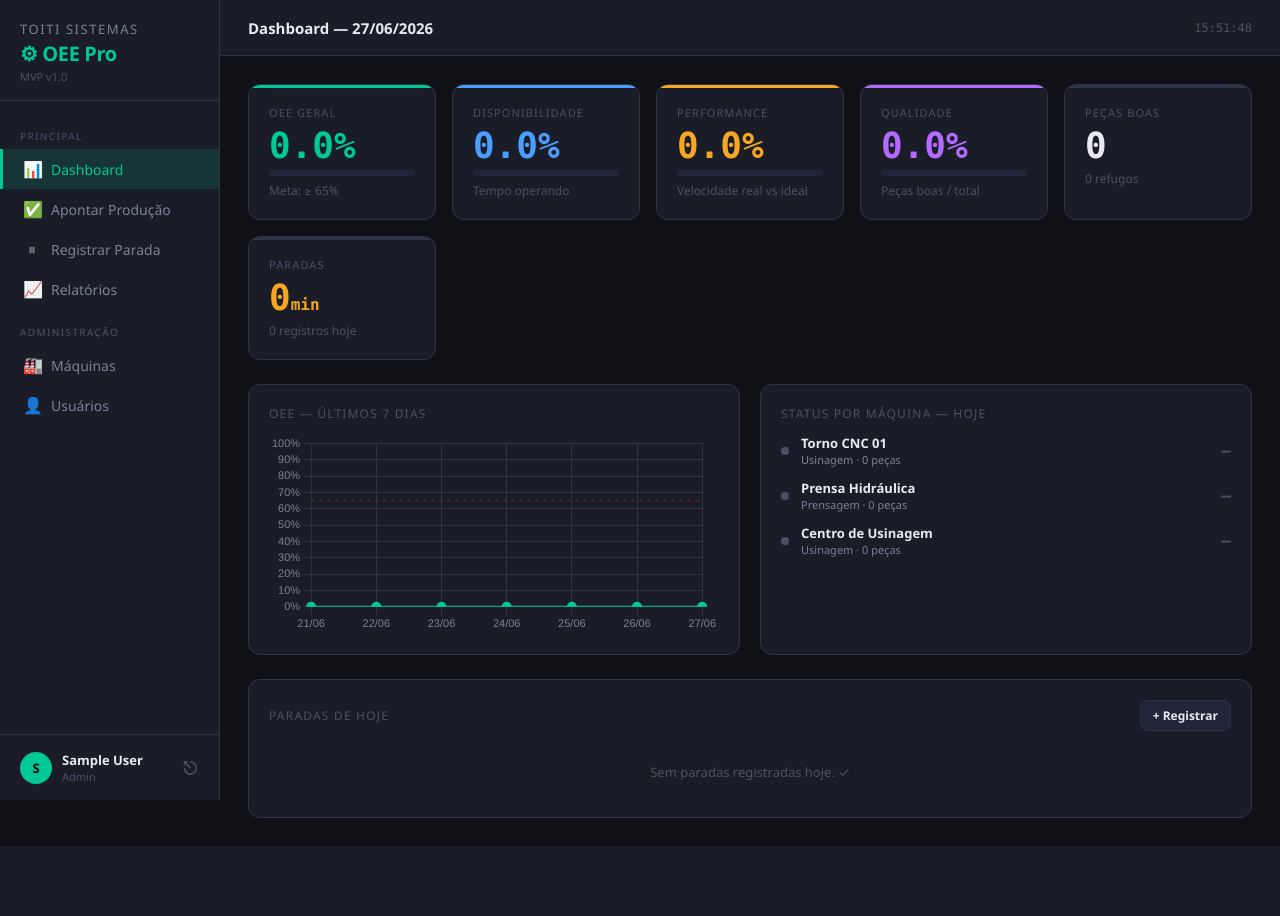
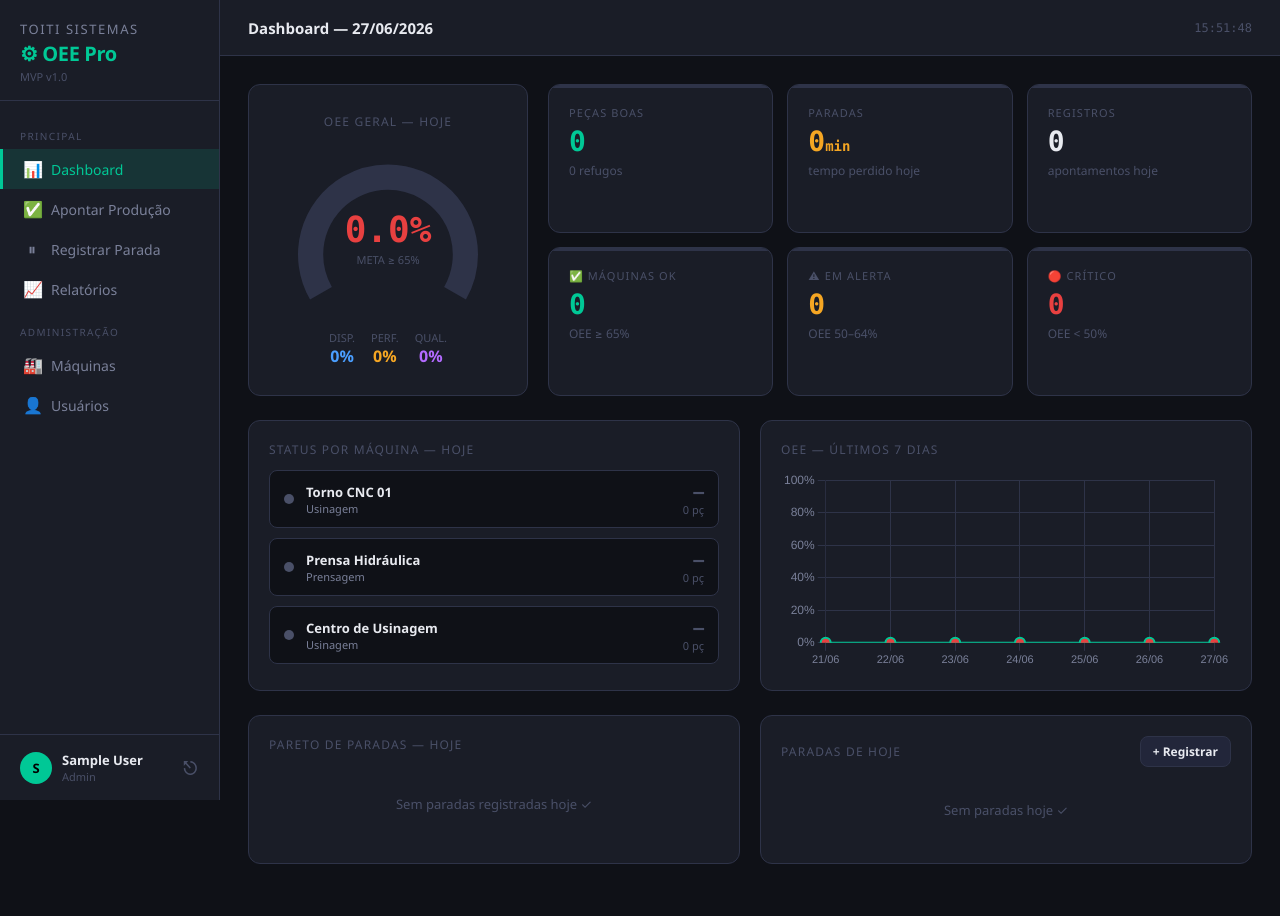
Before and after one commit to toitipadilha/oee-sistema, a Flask app: page /dashboard in a window 1280 px wide. Before the commit the page ends 846 px from the top, so only its background shows below. Run offline with Flask 3, Linux system fonts and the light colour scheme; the visitor is signed in with stand-in values (Sample User, id 1).

Commit message:
Add files via upload

```diff
--- a/templates/dashboard.html
+++ b/templates/dashboard.html
@@ -8,66 +8,101 @@
 
 {% block content %}
 
-<!-- STATS PRINCIPAIS -->
-<div class="stats-grid">
-    <div class="stat-card oee">
-        <div class="stat-label">OEE Geral</div>
-        <div class="stat-value oee-color">{{ '%.1f'|format(stats.oee) }}%</div>
-        <div class="progress-bar"><div class="progress-fill {{ 'fill-good' if stats.oee >= 65 else ('fill-warn' if stats.oee >= 50 else 'fill-bad') }}" style="width:{{ [stats.oee,100]|min }}%"></div></div>
-        <div class="stat-sub">Meta: ≥ 65%</div>
+<!-- GAUGE + STATS -->
+<div style="display:grid;grid-template-columns:280px 1fr;gap:20px;margin-bottom:24px">
+
+  <!-- GAUGE OEE -->
+  <div class="card" style="display:flex;flex-direction:column;align-items:center;justify-content:center;padding:28px 20px">
+    <div class="card-title" style="text-align:center">OEE GERAL — HOJE</div>
+    <div style="position:relative;width:180px;height:180px">
+      <canvas id="gaugeOEE" width="180" height="180"></canvas>
+      <div style="position:absolute;top:50%;left:50%;transform:translate(-50%,-40%);text-align:center">
+        <div style="font-size:36px;font-weight:700;font-family:var(--mono);color:{{ '#00c896' if stats.oee >= 65 else ('#f5a623' if stats.oee >= 50 else '#e84040') }}">{{ '%.1f'|format(stats.oee) }}%</div>
+        <div style="font-size:11px;color:#4a5068;margin-top:2px">META ≥ 65%</div>
       </div>
-    <div class="stat-card disp">
-        <div class="stat-label">Disponibilidade</div>
-        <div class="stat-value disp-color">{{ '%.1f'|format(stats.disponibilidade) }}%</div>
-        <div class="progress-bar"><div class="progress-fill fill-good" style="width:{{ [stats.disponibilidade,100]|min }}%"></div></div>
-        <div class="stat-sub">Tempo operando</div>
     </div>
-    <div class="stat-card perf">
-        <div class="stat-label">Performance</div>
-        <div class="stat-value perf-color">{{ '%.1f'|format(stats.performance) }}%</div>
-        <div class="progress-bar"><div class="progress-fill fill-warn" style="width:{{ [stats.performance,100]|min }}%"></div></div>
-        <div class="stat-sub">Velocidade real vs ideal</div>
+    <div style="display:flex;gap:16px;margin-top:8px">
+      <div style="text-align:center">
+        <div style="font-size:11px;color:#4a5068">DISP.</div>
+        <div style="font-size:16px;font-weight:700;color:#4a9eff">{{ '%.0f'|format(stats.disponibilidade) }}%</div>
       </div>
-    <div class="stat-card qual">
-        <div class="stat-label">Qualidade</div>
-        <div class="stat-value qual-color">{{ '%.1f'|format(stats.qualidade) }}%</div>
-        <div class="progress-bar"><div class="progress-fill" style="width:{{ [stats.qualidade,100]|min }}%; background:#b36aff"></div></div>
-        <div class="stat-sub">Peças boas / total</div>
+      <div style="text-align:center">
+        <div style="font-size:11px;color:#4a5068">PERF.</div>
+        <div style="font-size:16px;font-weight:700;color:#f5a623">{{ '%.0f'|format(stats.performance) }}%</div>
       </div>
+      <div style="text-align:center">
+        <div style="font-size:11px;color:#4a5068">QUAL.</div>
+        <div style="font-size:16px;font-weight:700;color:#b36aff">{{ '%.0f'|format(stats.qualidade) }}%</div>
+      </div>
+    </div>
+  </div>
+
+  <!-- CARDS SECUNDÁRIOS -->
+  <div style="display:grid;grid-template-columns:repeat(3,1fr);grid-template-rows:repeat(2,1fr);gap:14px">
     <div class="stat-card neutro">
       <div class="stat-label">Peças Boas</div>
-        <div class="stat-value" style="color:#e8eaf0">{{ stats.pecas_boas }}</div>
+      <div class="stat-value" style="color:#00c896;font-size:28px">{{ stats.pecas_boas }}</div>
       <div class="stat-sub">{{ stats.pecas_refugo }} refugos</div>
     </div>
     <div class="stat-card neutro">
       <div class="stat-label">Paradas</div>
-        <div class="stat-value" style="color:#f5a623">{{ '%.0f'|format(stats.total_paradas_min) }}<span style="font-size:16px">min</span></div>
-        <div class="stat-sub">{{ stats.num_registros }} registros hoje</div>
+      <div class="stat-value" style="color:#f5a623;font-size:28px">{{ '%.0f'|format(stats.total_paradas_min) }}<span style="font-size:14px">min</span></div>
+      <div class="stat-sub">tempo perdido hoje</div>
+    </div>
+    <div class="stat-card neutro">
+      <div class="stat-label">Registros</div>
+      <div class="stat-value" style="color:#e8eaf0;font-size:28px">{{ stats.num_registros }}</div>
+      <div class="stat-sub">apontamentos hoje</div>
+    </div>
+    <!-- STATUS MÁQUINAS RESUMO -->
+    {% set ok = maquinas_status|selectattr('status','eq','ok')|list|length %}
+    {% set alerta = maquinas_status|selectattr('status','eq','alerta')|list|length %}
+    {% set critico = maquinas_status|selectattr('status','eq','critico')|list|length %}
+    {% set sem = maquinas_status|selectattr('status','eq','sem_dados')|list|length %}
+    <div class="stat-card neutro">
+      <div class="stat-label">✅ Máquinas OK</div>
+      <div class="stat-value" style="color:#00c896;font-size:28px">{{ ok }}</div>
+      <div class="stat-sub">OEE ≥ 65%</div>
+    </div>
+    <div class="stat-card neutro">
+      <div class="stat-label">⚠ Em Alerta</div>
+      <div class="stat-value" style="color:#f5a623;font-size:28px">{{ alerta }}</div>
+      <div class="stat-sub">OEE 50–64%</div>
+    </div>
+    <div class="stat-card neutro">
+      <div class="stat-label">🔴 Crítico</div>
+      <div class="stat-value" style="color:#e84040;font-size:28px">{{ critico }}</div>
+      <div class="stat-sub">OEE &lt; 50%</div>
+    </div>
   </div>
 </div>
 
-<!-- GRÁFICO + MÁQUINAS -->
+<!-- STATUS MÁQUINAS + GRÁFICO 7 DIAS -->
 <div class="grid-2" style="margin-bottom:24px">
-    <div class="card">
-        <div class="card-title">OEE — Últimos 7 dias</div>
-        <div class="chart-container">
-            <canvas id="chartOEE"></canvas>
-        </div>
-    </div>
 
   <div class="card">
     <div class="card-title">Status por Máquina — Hoje</div>
     {% if maquinas_status %}
-        <div style="display:flex;flex-direction:column;gap:12px">
+    <div style="display:flex;flex-direction:column;gap:10px">
       {% for ms in maquinas_status %}
-            <div style="display:flex;align-items:center;gap:12px">
-                <div style="width:8px;height:8px;border-radius:50%;background:{{ '#00c896' if ms.status=='ok' else ('#f5a623' if ms.status=='alerta' else ('#e84040' if ms.status=='critico' else '#4a5068')) }};flex-shrink:0"></div>
+      <div style="display:flex;align-items:center;gap:12px;padding:10px 14px;background:#0f1117;border-radius:8px;border:1px solid #2e3348">
+        <div style="width:10px;height:10px;border-radius:50%;flex-shrink:0;background:{{ '#00c896' if ms.status=='ok' else ('#f5a623' if ms.status=='alerta' else ('#e84040' if ms.status=='critico' else '#4a5068')) }}"></div>
         <div style="flex:1;min-width:0">
-                    <div style="font-size:13px;font-weight:600;white-space:nowrap;overflow:hidden;text-overflow:ellipsis">{{ ms.maquina.nome }}</div>
-                    <div style="font-size:11px;color:#7a8099">{{ ms.maquina.setor or '—' }} · {{ ms.pecas_boas }} peças</div>
+          <div style="font-size:13px;font-weight:600">{{ ms.maquina.nome }}</div>
+          <div style="font-size:11px;color:#7a8099">{{ ms.maquina.setor or '—' }}</div>
+          {% if ms.oee is not none %}
+          <div style="margin-top:4px">
+            <div style="height:4px;background:#2e3348;border-radius:2px;overflow:hidden">
+              <div style="height:100%;width:{{ ms.oee }}%;background:{{ '#00c896' if ms.status=='ok' else ('#f5a623' if ms.status=='alerta' else '#e84040') }};border-radius:2px"></div>
             </div>
-                <div class="oee-val {{ ms.status if ms.status in ['good','warn','bad'] else ('good' if ms.status=='ok' else ('warn' if ms.status=='alerta' else ('bad' if ms.status=='critico' else 'none'))) }}" style="font-size:16px">
+          </div>
+          {% endif %}
+        </div>
+        <div style="text-align:right">
+          <div class="oee-val {{ 'good' if ms.status=='ok' else ('warn' if ms.status=='alerta' else ('bad' if ms.status=='critico' else 'none')) }}" style="font-size:18px">
             {% if ms.oee is not none %}{{ ms.oee }}%{% else %}—{% endif %}
+          </div>
+          <div style="font-size:11px;color:#4a5068">{{ ms.pecas_boas }} pç</div>
         </div>
       </div>
       {% endfor %}
@@ -79,125 +114,137 @@
     </div>
     {% endif %}
   </div>
+
+  <div class="card">
+    <div class="card-title">OEE — Últimos 7 Dias</div>
+    <div class="chart-container">
+      <canvas id="chartOEE"></canvas>
+    </div>
+  </div>
 </div>
 
-<!-- PARADAS RECENTES -->
+<!-- PARETO DE PARADAS + PARADAS HOJE -->
+<div class="grid-2" style="margin-bottom:24px">
+
   <div class="card">
-    <div style="display:flex;align-items:center;justify-content:space-between;margin-bottom:16px">
+    <div class="card-title">Pareto de Paradas — Hoje</div>
+    {% if paradas_hoje %}
+    <div class="chart-container" style="height:160px">
+      <canvas id="chartPareto"></canvas>
+    </div>
+    {% else %}
+    <div style="color:#4a5068;font-size:13px;padding:30px 0;text-align:center">Sem paradas registradas hoje ✓</div>
+    {% endif %}
+  </div>
+
+  <div class="card">
+    <div style="display:flex;align-items:center;justify-content:space-between;margin-bottom:14px">
       <div class="card-title" style="margin:0">Paradas de Hoje</div>
       <a href="/paradas" class="btn btn-secondary btn-sm">+ Registrar</a>
     </div>
     {% if paradas_hoje %}
-    <div class="table-wrap">
-        <table>
-            <thead>
-                <tr>
-                    <th>Máquina</th>
-                    <th>Início</th>
-                    <th>Fim</th>
-                    <th>Duração</th>
-                    <th>Motivo</th>
-                    <th>Categoria</th>
-                </tr>
-            </thead>
-            <tbody>
+    <div style="display:flex;flex-direction:column;gap:8px;max-height:220px;overflow-y:auto">
       {% for p in paradas_hoje %}
-                <tr>
-                    <td style="color:#e8eaf0;font-weight:600">{{ p.maquina.nome }}</td>
-                    <td>{{ p.hora_inicio.strftime('%H:%M') }}</td>
-                    <td>{{ p.hora_fim.strftime('%H:%M') if p.hora_fim else '—' }}</td>
-                    <td>
-                        {% if p.duracao_min %}
-                            <span style="color:#f5a623">{{ '%.0f'|format(p.duracao_min) }}min</span>
-                        {% else %}—{% endif %}
-                    </td>
-                    <td>{{ p.motivo }}</td>
-                    <td>{% if p.categoria %}<span class="tag tag-operador">{{ p.categoria }}</span>{% else %}—{% endif %}</td>
-                </tr>
+      <div style="display:flex;align-items:center;gap:10px;padding:8px 12px;background:#0f1117;border-radius:6px;border-left:3px solid {{ '#e84040' if p.categoria in ['Mecânica','Elétrica'] else '#f5a623' }}">
+        <div style="flex:1;min-width:0">
+          <div style="font-size:12px;font-weight:600;color:#e8eaf0">{{ p.maquina.nome }}</div>
+          <div style="font-size:11px;color:#7a8099">{{ p.motivo[:40] }}{% if p.motivo|length > 40 %}...{% endif %}</div>
+        </div>
+        <div style="text-align:right;flex-shrink:0">
+          <div style="font-size:12px;color:#f5a623">{% if p.duracao_min %}{{ '%.0f'|format(p.duracao_min) }}min{% else %}—{% endif %}</div>
+          <div style="font-size:10px;color:#4a5068">{{ p.hora_inicio.strftime('%H:%M') }}</div>
+        </div>
+      </div>
       {% endfor %}
-            </tbody>
-        </table>
     </div>
     {% else %}
-    <div style="color:#4a5068;font-size:13px;padding:16px 0;text-align:center">Sem paradas registradas hoje. ✓</div>
+    <div style="color:#4a5068;font-size:13px;padding:20px 0;text-align:center">Sem paradas hoje ✓</div>
     {% endif %}
+  </div>
 </div>
 
 {% endblock %}
 
 {% block extra_js %}
 <script>
+// ── GAUGE OEE ──
+const oeeVal = {{ stats.oee }};
+const gaugeCtx = document.getElementById('gaugeOEE').getContext('2d');
+const oeeColor = oeeVal >= 65 ? '#00c896' : (oeeVal >= 50 ? '#f5a623' : '#e84040');
+
+new Chart(gaugeCtx, {
+  type: 'doughnut',
+  data: {
+    datasets: [{
+      data: [oeeVal, 100 - oeeVal],
+      backgroundColor: [oeeColor, '#2e3348'],
+      borderWidth: 0,
+      circumference: 240,
+      rotation: 240
+    }]
+  },
+  options: {
+    responsive: false,
+    cutout: '72%',
+    plugins: { legend: { display: false }, tooltip: { enabled: false } }
+  }
+});
+
+// ── LINHA 7 DIAS ──
 const dadosSemana = {{ oee_semana|safe }};
-const labels = dadosSemana.map(d => d.data);
-const valores = dadosSemana.map(d => d.oee);
-
-const ctx = document.getElementById('chartOEE').getContext('2d');
-
-const gradient = ctx.createLinearGradient(0, 0, 0, 200);
+const lineCtx = document.getElementById('chartOEE').getContext('2d');
+const gradient = lineCtx.createLinearGradient(0, 0, 0, 200);
 gradient.addColorStop(0, '#00c89644');
 gradient.addColorStop(1, '#00c89600');
 
-new Chart(ctx, {
+new Chart(lineCtx, {
   type: 'line',
   data: {
-        labels,
+    labels: dadosSemana.map(d => d.data),
     datasets: [{
-            label: 'OEE %',
-            data: valores,
+      data: dadosSemana.map(d => d.oee),
       borderColor: '#00c896',
       backgroundColor: gradient,
       borderWidth: 2,
-            pointBackgroundColor: '#00c896',
-            pointRadius: 4,
+      pointBackgroundColor: dadosSemana.map(d => d.oee >= 65 ? '#00c896' : (d.oee >= 50 ? '#f5a623' : '#e84040')),
+      pointRadius: 5,
       fill: true,
       tension: 0.4
     }]
   },
   options: {
-        responsive: true,
-        maintainAspectRatio: false,
-        plugins: {
-            legend: { display: false },
-            tooltip: {
-                backgroundColor: '#1a1d27',
-                borderColor: '#2e3348',
-                borderWidth: 1,
-                titleColor: '#7a8099',
-                bodyColor: '#00c896',
-                callbacks: { label: ctx => ` OEE: ${ctx.raw}%` }
-            }
-        },
+    responsive: true, maintainAspectRatio: false,
+    plugins: { legend: { display: false } },
     scales: {
       x: { grid: { color: '#2e3348' }, ticks: { color: '#7a8099', font: { size: 11 } } },
-            y: {
-                grid: { color: '#2e3348' },
-                ticks: { color: '#7a8099', font: { size: 11 }, callback: v => v + '%' },
-                min: 0, max: 100,
-                afterDataLimits(axis) {
-                    axis.min = 0; axis.max = 100;
-                }
-            }
+      y: { grid: { color: '#2e3348' }, ticks: { color: '#7a8099', callback: v => v+'%' }, min: 0, max: 100 }
     }
   }
 });
 
-// Referência: linha de 65%
-Chart.register({
-    id: 'metaLine',
-    afterDraw(chart) {
-        const {ctx, chartArea: {left, right}, scales: {y}} = chart;
-        if (!y) return;
-        const yPos = y.getPixelForValue(65);
-        ctx.save();
-        ctx.beginPath();
-        ctx.moveTo(left, yPos);
-        ctx.lineTo(right, yPos);
-        ctx.strokeStyle = '#e8404066';
-        ctx.setLineDash([4, 4]);
-        ctx.lineWidth = 1;
-        ctx.stroke();
-        ctx.restore();
+// ── PARETO PARADAS ──
+{% if paradas_hoje %}
+const paretoCtx = document.getElementById('chartPareto').getContext('2d');
+const paretoData = {{ pareto_paradas|safe }};
+new Chart(paretoCtx, {
+  type: 'bar',
+  data: {
+    labels: paretoData.map(d => d.categoria),
+    datasets: [{
+      data: paretoData.map(d => d.minutos),
+      backgroundColor: ['#e84040','#f5a623','#4a9eff','#b36aff','#00c896','#7a8099'],
+      borderRadius: 4
+    }]
+  },
+  options: {
+    responsive: true, maintainAspectRatio: false, indexAxis: 'y',
+    plugins: { legend: { display: false } },
+    scales: {
+      x: { grid: { color: '#2e3348' }, ticks: { color: '#7a8099', font: { size: 10 }, callback: v => v+'min' } },
+      y: { grid: { display: false }, ticks: { color: '#7a8099', font: { size: 10 } } }
+    }
   }
 });
+{% endif %}
 </script>
 {% endblock %}
```
Lines whose indentation alone changed are shown as unchanged.
